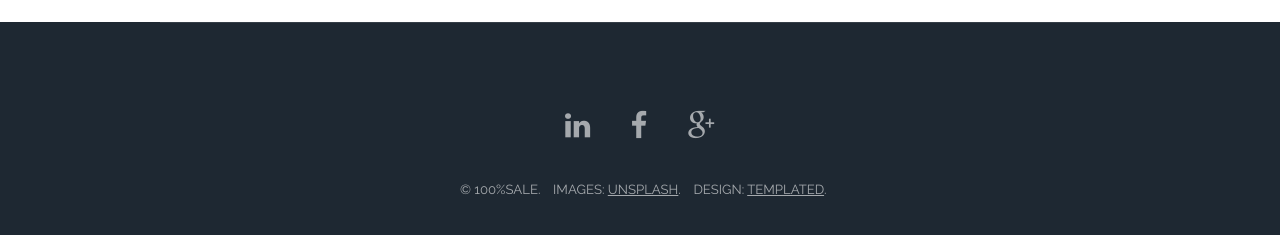
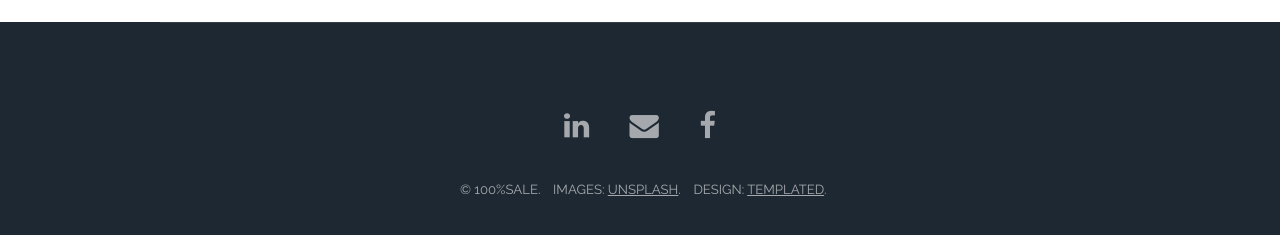
Before and after one commit to only1sale/blog, a Jekyll site: the page built from _posts/2016-09-19-rise-of-empire.md, in a window 1280 px wide and 1116 px high. Shown: the part 827-1062 px from the top of the window. Built offline with Jekyll 4.4.1, drawn with Linux system fonts in a browser that asks for light colours; comment, search, counter and statistics services are not loaded.

Commit message:
Added Disqus support and filed some text

```diff
--- a/_includes/footer.html
+++ b/_includes/footer.html
@@ -5,12 +5,15 @@
         <li><a href="https://www.linkedin.com/in/aleksandar-minja-89b98329" class="icon fa-linkedin">
           <span class="label">LinkedIn</span>
         </a></li>
-        <li><a href="#" class="icon fa-facebook">
+        <li><a href="mailto:only1sale@gmail.com" class="icon fa-envelope">
+          <span class="label">Mail</span>
+        </a></li>
+        <li><a href="https://www.facebook.com/aleksandar.minja" class="icon fa-facebook">
           <span class="label">Facebook</span>
         </a></li>
-        <li><a href="#" class="icon fa-google-plus">
+        <!--<li><a href="#" class="icon fa-google-plus">
           <span class="label">Google Plus</span>
-        </a></li>
+        </a></li>-->
       </ul>
       <ul class="copyright">
         <li>&copy; 100%Sale.</li>
--- a/_layouts/generic.html
+++ b/_layouts/generic.html
@@ -16,5 +16,28 @@
 
     {{content}}
 
+    {% if page.comments %}
+    <div id="disqus_thread"></div>
+    <script>
+
+    /**
+     *  RECOMMENDED CONFIGURATION VARIABLES: EDIT AND UNCOMMENT THE SECTION BELOW TO INSERT DYNAMIC VALUES FROM YOUR PLATFORM OR CMS.
+     *  LEARN WHY DEFINING THESE VARIABLES IS IMPORTANT: https://disqus.com/admin/universalcode/#configuration-variables */
+    /*
+    var disqus_config = function () {
+        this.page.url = PAGE_URL;  // Replace PAGE_URL with your page's canonical URL variable
+        this.page.identifier = PAGE_IDENTIFIER; // Replace PAGE_IDENTIFIER with your page's unique identifier variable
+    };
+    */
+    (function() { // DON'T EDIT BELOW THIS LINE
+        var d = document, s = d.createElement('script');
+        s.src = '//only1sale.disqus.com/embed.js';
+        s.setAttribute('data-timestamp', +new Date());
+        (d.head || d.body).appendChild(s);
+    })();
+    </script>
+    <noscript>Please enable JavaScript to view the <a href="https://disqus.com/?ref_noscript">comments powered by Disqus.</a></noscript>
+    {% endif %}
+
   </div>
 </section>
```
Also changed, not shown: _posts/2016-09-16-fall-of-empire.md (+1 -0 lines), _posts/2016-09-17-young-blood.md (+1 -0 lines), _posts/2016-09-18-fall-of-cybertrone.md (+1 -0 lines), _posts/2016-09-19-rise-of-empire.md (+1 -0 lines).
